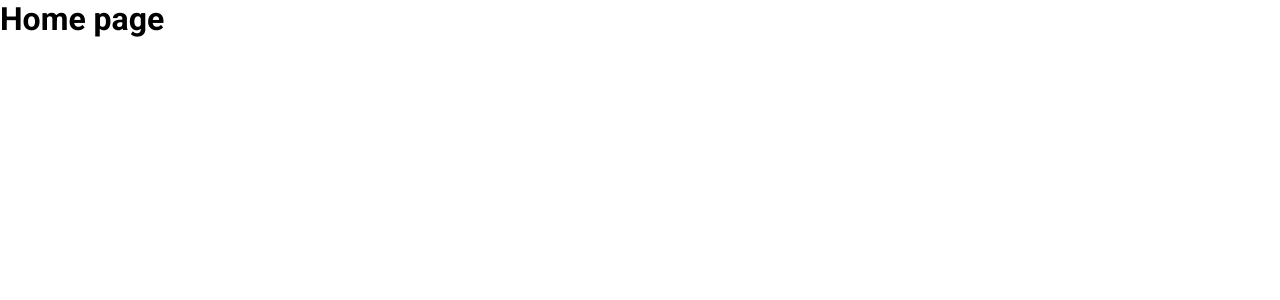
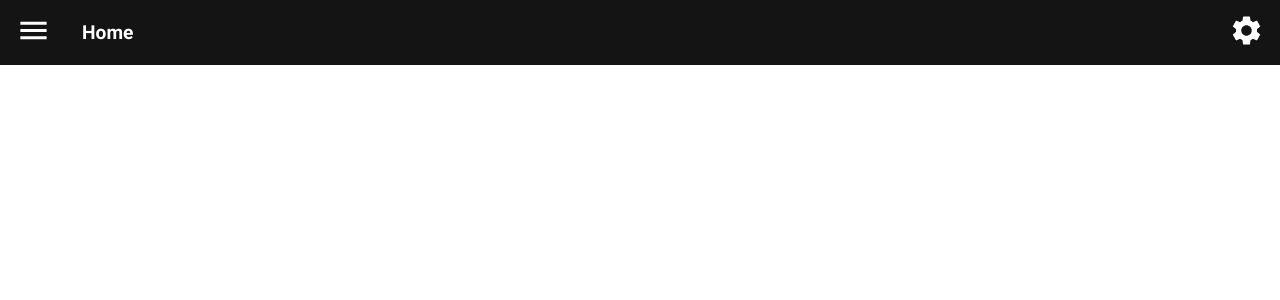
Before and after one commit to SI-2021/web-empr, a React (Create React App) app: page /home in a window 1280 px wide. Shown: the top 300 px of the page. Built offline with nearby package versions, Linux system fonts and the light colour scheme.

Commit message:
Starting menu creation

```diff
--- a/src/App.js
+++ b/src/App.js
@@ -2,15 +2,16 @@ import { BrowserRouter } from 'react-router-dom';
 import Router from './components/Router';
 import { createTheme, ThemeProvider } from '@material-ui/core/styles';
 
-const theme = createTheme({
+const theme = createTheme({ //Color Theme Material UI
   palette: {
     primary: {
-      // Purple and green play nicely together.
       main: '#033E8C',
     },
     secondary: {
-      // This is green.A700 as hex.
       main: '#155FBF',
+    },
+    white: {
+      main: '#FFFFFF',
     },
   },
 });
--- /dev/null
+++ b/src/components/Menu.jsx
@@ -0,0 +1,29 @@
+import React, { useState } from 'react';
+
+import { Menu as MenuIcon, Settings  } from '@material-ui/icons';
+
+import styles from '../styles/components/menu.module.css';
+
+export function Menu(){
+
+
+  return(
+    <div className={styles.container}>
+      <div className={styles.bar}>
+        <div className={styles.sideLeft}>
+          <button className={styles.buttonMenus} onClick={() => {}}>
+            <MenuIcon color="white" fontSize="large" />
+          </button>
+          <a href='/home'>Home</a>
+        </div>
+
+        <div>
+        <button className={styles.buttonMenus} onClick={() => {}}>
+            <Settings color="white" fontSize="large" />
+          </button>
+        </div>
+      </div>
+
+    </div>
+  )
+}
--- /dev/null
+++ b/src/styles/components/menu.module.css
@@ -0,0 +1,33 @@
+.container {
+  background: var(--background);
+
+}
+
+a {
+  color: var(--white);
+  font-weight: bold;
+  font-size: 1.2rem;
+  text-decoration: none;
+}
+
+.bar {
+  display: flex;
+  flex-direction: row;
+
+  justify-content: space-between;
+  padding: 0.8rem 1rem;
+}
+
+.sideLeft {
+  display: flex;
+
+  gap: 31px;
+
+  align-items: center;
+}
+
+.buttonMenus {
+  background: none;
+  border: none;
+  cursor: pointer;
+}
--- /dev/null
+++ b/src/styles/home.module.css
@@ -0,0 +1,3 @@
+.app {
+  background: #efe5ff;
+}
--- a/src/views/Home.jsx
+++ b/src/views/Home.jsx
@@ -1,7 +1,14 @@
+
+import { Menu } from '../components/Menu';
+
+import styles from '../styles/home.module.css';
+
 export default function Home(){
   return (
-    <>
-      <h1>Home page</h1>
-    </>
+    <div className={styles.app}>
+      <Menu />
+
+
+    </div>
   )
 }
```
Also changed, not shown: public/config.svg (added), public/menu.svg (added).
